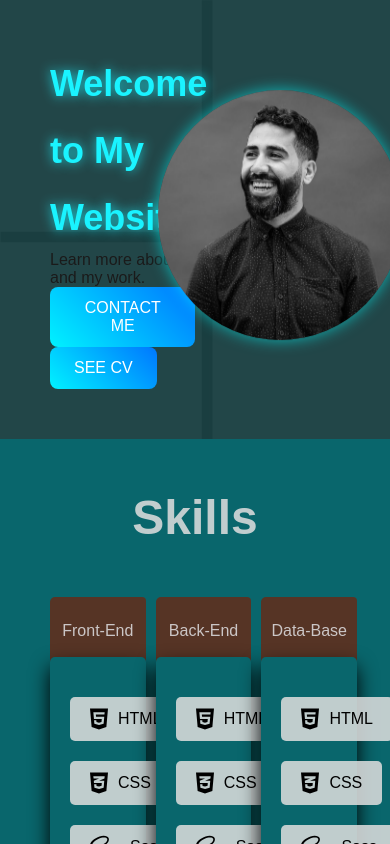
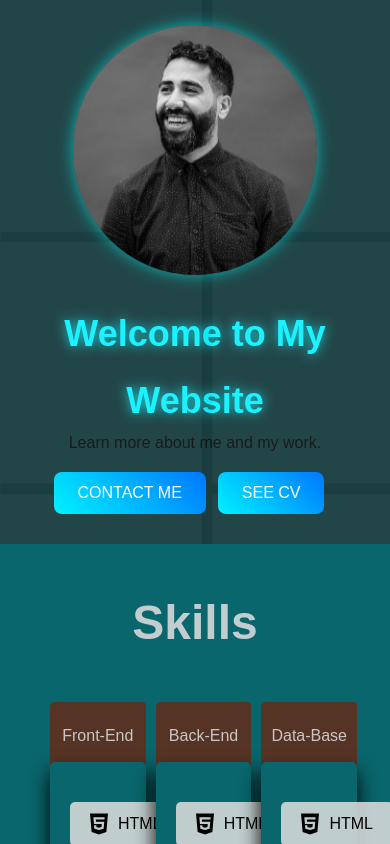
Before and after one commit to ahmad-mj/react-portfolio, a React (Create React App) app: page / in a window 390 px wide. Shown: the top 844 px of the page. Built offline with nearby package versions, Linux system fonts and the light colour scheme; a web font is replaced by a local one.

Commit message:
Make the Hero Section Responsive

```diff
--- a/src/containers/home/styles.scss
+++ b/src/containers/home/styles.scss
@@ -38,7 +38,7 @@
     .button-container button {
       background: linear-gradient(45deg, #00f2ff, #0077ff);
       padding: 12px 24px;
-      margin-right: 12px;
+      margin:20px 12px 0 0;
       border: none;
       border-radius: 8px;
       font-size: 16px;
@@ -157,3 +157,25 @@
   from { opacity: 0; }
   to { opacity: 1; }
 }
+
+@media (max-width: 1024px) {
+  .hero-section {
+    flex-direction: column;
+    text-align: center;
+    padding: 30px;
+  }
+
+  .hero-content {
+    max-width: 100%;
+    order: 2; // Moves text below the image
+  }
+
+  .hero-image {
+    max-width: 80%;
+    margin-bottom: 20px;
+  }
+
+  .button-container {
+    justify-content: center;
+  }
+}
```
